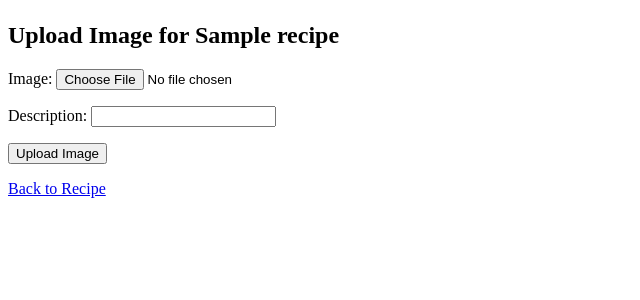
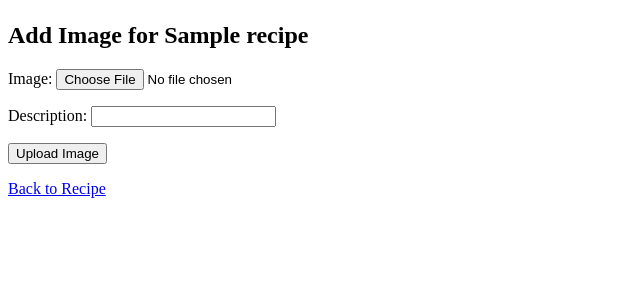
Before and after one commit to EpicMusicalLover/recipebook-quijencio-nathanieljoaquin, a Django app: page /recipe/1/add_image in a window 1280 px wide. Shown: the part 87-387 px from the top of the page, without its empty margins (0-640 px from the left). Run offline with Django 5.2, Linux system fonts and the light colour scheme; a user stored in the database is signed in; tables that the repository leaves empty hold one stand-in row (values such as "Sample post").

Commit message:
change the wording for the heathers to be more consistent in templates

```diff
--- a/recipebook/ledger/templates/recipe_add_image.html
+++ b/recipebook/ledger/templates/recipe_add_image.html
@@ -1,7 +1,7 @@
 {% extends "base.html" %}
 
 {% block content %}
-<h2>Upload Image for {{ recipe.name }}</h2>
+<h2>Add Image for {{ recipe.name }}</h2>
 
 <form method="post" enctype="multipart/form-data">
     {% csrf_token %}
--- a/recipebook/ledger/templates/recipe_details.html
+++ b/recipebook/ledger/templates/recipe_details.html
@@ -22,7 +22,7 @@
 {% endfor %}
 
 {% if user.is_authenticated %}
-<a href="{% url 'ledger:recipe_image_add' recipe.pk %}">Upload New Image</a>
+<a href="{% url 'ledger:recipe_image_add' recipe.pk %}">Add New Image</a>
 {% endif %}
 
 {% endblock %}
```
